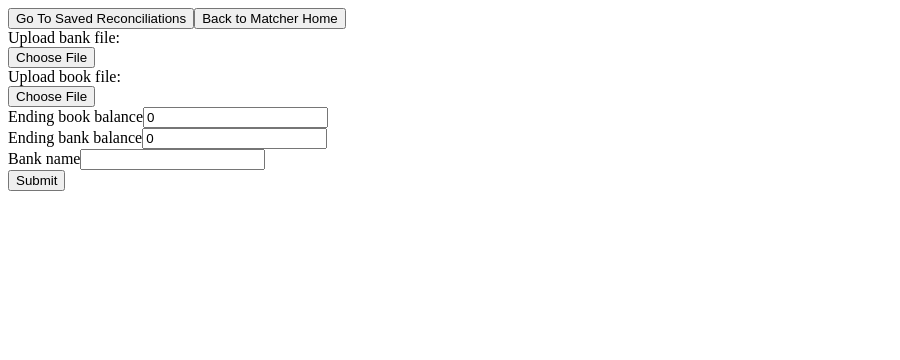
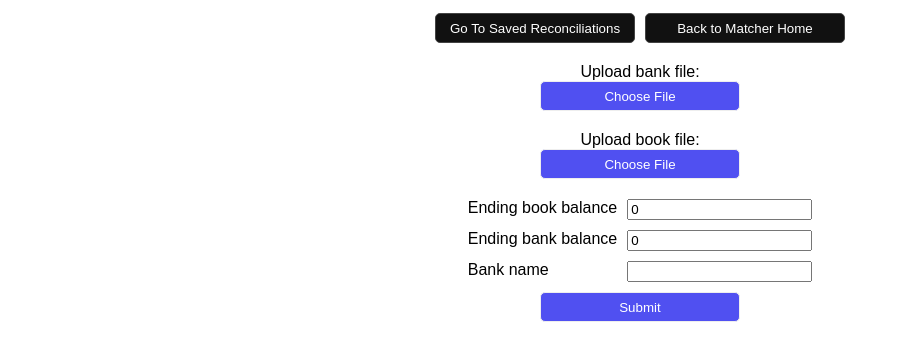
Before and after one commit to chelseaSchmidt/matcher, a React app: page / in a window 1280 px wide. Both pictures are taken after a click on the button "Start a New Reconciliation". Shown: the top 360 px of the page, without its empty margins (0-900 px from the left). Built offline with nearby package versions, Linux system fonts and the light colour scheme; the HTML template or start-up script is replaced by a standard one.

Commit message:
Add styling to home page, list view, and uploader view

```diff
--- a/client/src/components/FileInput.jsx
+++ b/client/src/components/FileInput.jsx
@@ -7,7 +7,7 @@ const FileInput = ({
   chooseFile,
   handleFiles,
 }) => (
-  <div>
+  <div className="file-input-container">
     <label htmlFor={`${type}-upload`}>{`Upload ${type} file:`}</label>
     <input
       type="file"
@@ -18,7 +18,7 @@ const FileInput = ({
       onChange={handleFiles}
     />
     <div>{fileName}</div>
-    <button type="button" id={`${type}-btn`} onClick={chooseFile}>Choose File</button>
+    <button className="uploader-btn" type="button" id={`${type}-btn`} onClick={chooseFile}>Choose File</button>
   </div>
 );
 
--- a/client/src/components/List.jsx
+++ b/client/src/components/List.jsx
@@ -1,6 +1,7 @@
 import React from 'react';
 import { func } from 'prop-types';
 import axios from 'axios';
+import moment from 'moment';
 import Switcher from './Switcher';
 import '../styles/List.css';
 
@@ -28,9 +29,11 @@ export default class List extends React.Component {
   render() {
     const { reconciliations } = this.state;
     return (
-      <div>
-        <Switcher view="uploader" viewNum={1} handleViewSwitch={this.handleViewSwitch} />
-        <Switcher view="home" viewNum={0} handleViewSwitch={this.handleViewSwitch} />
+      <div id="list-container">
+        <div id="list-btn-area">
+          <Switcher view="uploader" page="list" viewNum={1} handleViewSwitch={this.handleViewSwitch} />
+          <Switcher view="home" page="list" viewNum={0} handleViewSwitch={this.handleViewSwitch} />
+        </div>
         <div id="list-area">
           {reconciliations.map((recon) => (
             <button
@@ -39,7 +42,7 @@ export default class List extends React.Component {
               key={recon.createdAt}
               onClick={(e) => { this.handleViewSwitch(e, recon); }}
             >
-              {`${recon.name} | ${recon.createdAt}`}
+              {`${recon.name} | ${moment(recon.createdAt).format("MMM Do YY")}`}
             </button>
           ))}
         </div>
--- a/client/src/components/Matcher.jsx
+++ b/client/src/components/Matcher.jsx
@@ -3,6 +3,7 @@ import Uploader from './Uploader';
 import Switcher from './Switcher';
 import List from './List';
 import Reconciliation from './Reconciliation';
+import '../styles/Main.css';
 
 export default class Matcher extends React.Component {
   constructor(props) {
@@ -32,10 +33,10 @@ export default class Matcher extends React.Component {
     const { view, savedRecon } = this.state;
     if (view === 'home') {
       return (
-        <div>
-          <p>Welcome to Matcher</p>
-          <Switcher view="uploader" viewNum={1} handleViewSwitch={this.handleViewSwitch} />
-          <Switcher view="list" viewNum={3} handleViewSwitch={this.handleViewSwitch} />
+        <div id="home-container">
+          <div id="welcome">Welcome to Matcher</div>
+          <Switcher view="uploader" page="home" viewNum={1} handleViewSwitch={this.handleViewSwitch} />
+          <Switcher view="list" page="home" viewNum={3} handleViewSwitch={this.handleViewSwitch} />
         </div>
       );
     }
--- a/client/src/components/Reconciliation.jsx
+++ b/client/src/components/Reconciliation.jsx
@@ -83,8 +83,8 @@ export default class Reconciliation extends React.Component {
 
     return (
       <div>
-        <Switcher view="list" viewNum={3} handleViewSwitch={this.handleViewSwitch} />
-        <Switcher view="home" viewNum={0} handleViewSwitch={this.handleViewSwitch} />
+        <Switcher view="list" page="recon" viewNum={3} handleViewSwitch={this.handleViewSwitch} />
+        <Switcher view="home" page="recon" viewNum={0} handleViewSwitch={this.handleViewSwitch} />
         <div id="recon-summary">
           <div>{`Unreconciled Balance: $${unreconciled.toFixed(2)}`}</div>
           <div>{`Remaining (Beginning Balance) Difference: $${remainingDiff.toFixed(2)}`}</div>
--- a/client/src/components/Switcher.jsx
+++ b/client/src/components/Switcher.jsx
@@ -1,7 +1,7 @@
 import React from 'react';
 import { string, func, number } from 'prop-types';
 
-const Switcher = ({ view, viewNum, handleViewSwitch }) => {
+const Switcher = ({ view, viewNum, page, handleViewSwitch }) => {
   const labels = [
     'Back to Matcher Home',
     'Start a New Reconciliation',
@@ -10,6 +10,7 @@ const Switcher = ({ view, viewNum, handleViewSwitch }) => {
   ];
   return (
     <button
+      className={`${page}-switcher`}
       type="button"
       id={`${view}-btn`}
       onClick={handleViewSwitch}
@@ -25,4 +26,5 @@ Switcher.propTypes = {
   view: string.isRequired,
   viewNum: number.isRequired,
   handleViewSwitch: func.isRequired,
+  page: string.isRequired,
 };
--- a/client/src/components/TextInput.jsx
+++ b/client/src/components/TextInput.jsx
@@ -8,7 +8,7 @@ const TextInput = ({ field, id, value, handleTextInputs }) => {
     label = field;
   }
   return (
-    <div key={id}>
+    <div key={id} className="text-input-container">
       <label htmlFor={id}>{label}</label>
       <input
         type="text"
@@ -16,6 +16,7 @@ const TextInput = ({ field, id, value, handleTextInputs }) => {
         name={id}
         onChange={handleTextInputs}
         value={value}
+        className="text-input"
       />
     </div>
   );
--- a/client/src/components/Uploader.jsx
+++ b/client/src/components/Uploader.jsx
@@ -89,9 +89,12 @@ export default class Uploader extends React.Component {
     const inputFields = ['Ending book', 'Ending bank', 'Bank name'];
     const inputIds = ['endBook', 'endBank', 'bankName'];
     return (
-      <div>
-        <Switcher view="list" viewNum={3} handleViewSwitch={this.handleViewSwitch} />
-        <Switcher view="home" viewNum={0} handleViewSwitch={this.handleViewSwitch} />
+      <div id="uploader-container">
+        <div id="upload-btn-area">
+          <Switcher view="list" page="upload" viewNum={3} handleViewSwitch={this.handleViewSwitch} />
+          <Switcher view="home" page="upload" viewNum={0} handleViewSwitch={this.handleViewSwitch} />
+        </div>
+        <div id="form-area">
           <form>
             <FileInput
               type="bank"
@@ -116,15 +119,16 @@ export default class Uploader extends React.Component {
                 />
               );
             })}
-          <button hidden={ready} type="button" onClick={this.handleFileSubmit}>Submit</button>
+            <button id="submit-btn" hidden={ready} type="button" onClick={this.handleFileSubmit}>Submit</button>
           </form>
           <div hidden={!ready}>
             <p>Success</p>
-          <Switcher view="reconciliation" viewNum={2} handleViewSwitch={this.handleViewSwitch} />
+            <Switcher view="reconciliation" page="upload" viewNum={2} handleViewSwitch={this.handleViewSwitch} />
           </div>
           <div hidden={!error}>
             <p>Error</p>
             <p>Please check that two source files have been selected and a bank name filled in</p>
+          </div>
         </div>
       </div>
     );
--- a/client/src/styles/List.css
+++ b/client/src/styles/List.css
@@ -1,5 +1,47 @@
+#list-container {
+  display: flex;
+  flex-direction: column;
+  align-items: center;
+}
+
 #list-area {
   display: flex;
   flex-direction: column;
-  width: 50%;
+  width: 40%;
+  align-items: center;
 }
+
+#list-btn-area {
+  display: flex;
+  flex-direction: row;
+  align-items: center;
+  justify-content: center;
+}
+
+.saved-recon-btn {
+  background-color: #fff;
+  color: #555;
+  border: 1px solid #bbb;
+  border-radius: 5px;
+  width: 70%;
+  margin: 2px;
+}
+
+.saved-recon-btn:hover {
+  background-color: #ddd;
+}
+
+.list-switcher {
+  background-color: #111;
+  color: #fff;
+  border-radius: 5px;
+  margin: 5px;
+  margin-bottom: 20px;
+  width: 200px;
+  height: 30px;
+  border: 1px solid #444;
+}
+
+.list-switcher:hover {
+  background-color: #555;
+}
--- /dev/null
+++ b/client/src/styles/Main.css
@@ -0,0 +1,36 @@
+body {
+  font-family: sans-serif;
+  font-weight: 300;
+}
+
+#home-container {
+  padding: 15px;
+  display: flex;
+  flex-direction: column;
+  align-items: center;
+  margin-top: 50px;
+}
+
+#welcome {
+  margin: 5px;
+  width: 50%;
+  text-align: center;
+  margin-bottom: 20px;
+  font-size: 30px;
+}
+
+.home-switcher {
+  background-color: #111;
+  color: #fff;
+  border-radius: 5px;
+  margin: 5px;
+  margin-bottom: 20px;
+  width: 40%;
+  height: 50px;
+  border: 1px solid #444;
+  font-size: 15px;
+}
+
+.home-switcher:hover {
+  background-color: #555;
+}
--- a/client/src/styles/Uploader.css
+++ b/client/src/styles/Uploader.css
@@ -1,3 +1,66 @@
+#uploader-container {
+  display: flex;
+  flex-direction: column;
+  align-items: center;
+}
+
+#upload-btn-area {
+  display: flex;
+  flex-direction: row;
+  align-items: center;
+  justify-content: center;
+}
+
+#form-area {
+  display: flex;
+  flex-direction: column;
+  align-items: center;
+  justify-content: center;
+  text-align: center;
+}
+
+/* .file-input-container {
+} */
+
+.text-input-container {
+  display: flex;
+  flex-direction: row;
+  width: 100%;
+  justify-content: space-between;
+  margin-bottom: 10px;
+}
+
+.text-input {
+  margin-right: 0;
+  margin-left: 10px;
+}
+
 .file-input {
   display: none;
 }
+
+.uploader-btn, #submit-btn {
+  background-color: #5050f1;
+  color: #fff;
+  border-radius: 5px;
+  width: 50%;
+  margin-bottom: 20px;
+  width: 200px;
+  height: 30px;
+  border: 1px solid #eee;
+}
+
+.upload-switcher {
+  background-color: #111;
+  color: #fff;
+  border-radius: 5px;
+  margin: 5px;
+  margin-bottom: 20px;
+  width: 200px;
+  height: 30px;
+  border: 1px solid #444;
+}
+
+.upload-switcher:hover, .uploader-btn:hover {
+  background-color: #555;
+}
--- a/package.json
+++ b/package.json
@@ -42,6 +42,7 @@
     "axios": "^0.19.2",
     "body-parser": "^1.19.0",
     "express": "^4.17.1",
+    "moment": "^2.27.0",
     "mongoose": "^5.9.25",
     "morgan": "^1.10.0",
     "multer": "^1.4.2",
```
Also changed, not shown: 1 other file (tests, documents, lock files or other folders). Lines whose indentation alone changed are shown as unchanged.
